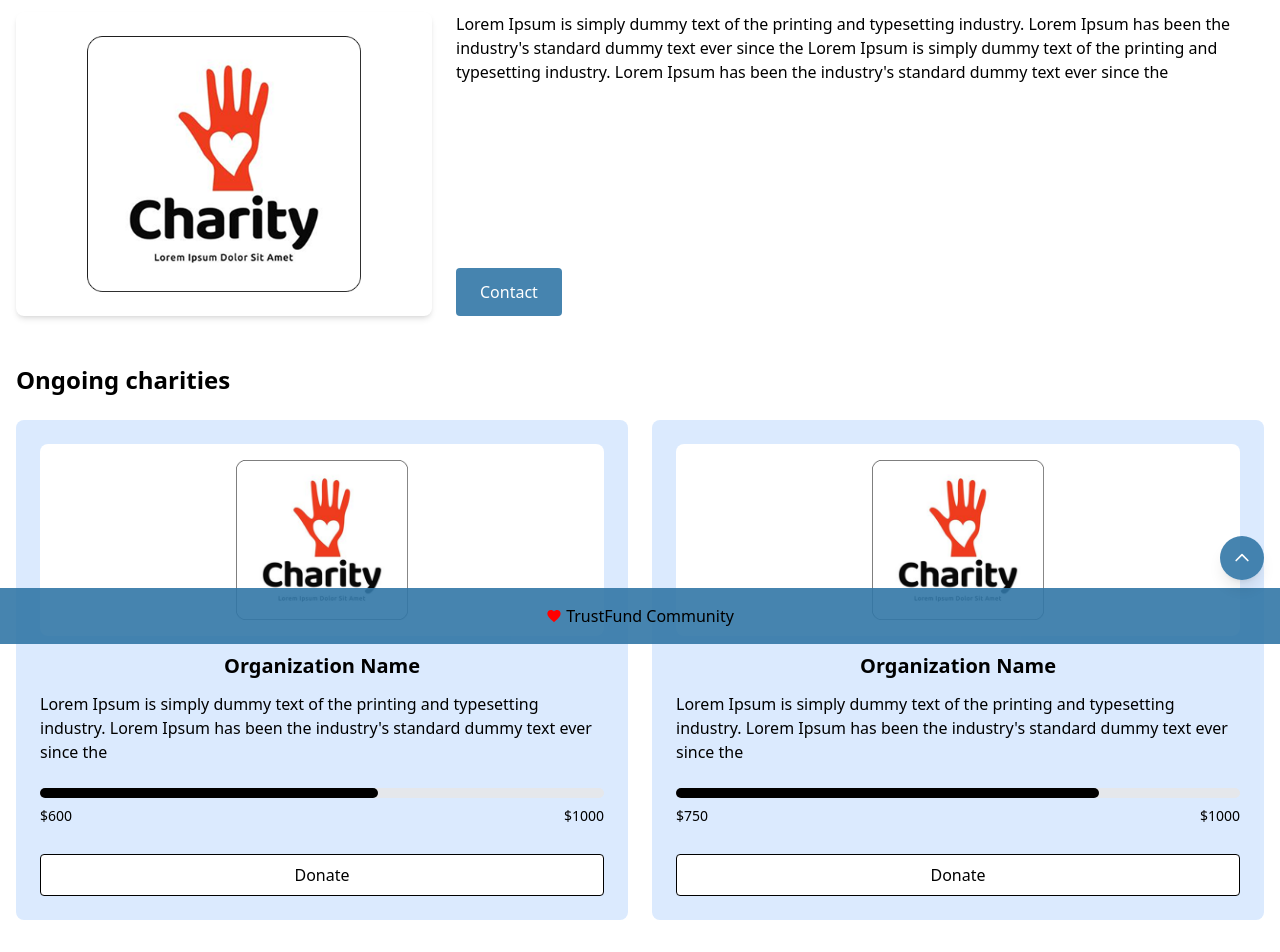
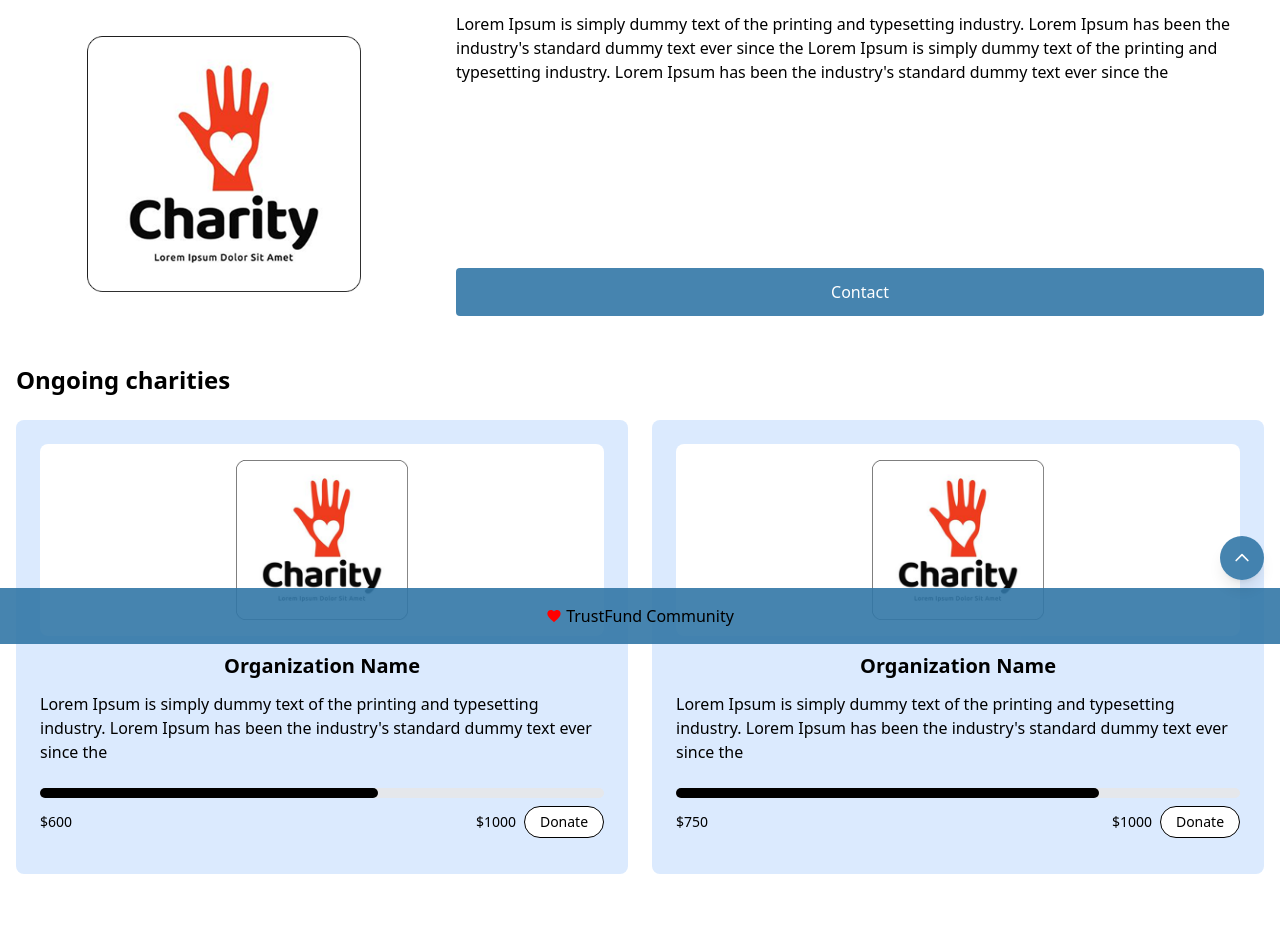
Before and after one commit to binathlaknaka/TrustFund-Frontend, a React (Vite) app: page /category/1 in a window 1280 px wide. Shown: the part 156-1108 px from the top of the page. After the commit the page ends 1062 px from the top, so only its background shows below. Built offline with nearby package versions, Linux system fonts and the light colour scheme.

Commit message:
Category Details Updated

```diff
--- a/src/pages/CharityDetail.jsx
+++ b/src/pages/CharityDetail.jsx
@@ -2,7 +2,7 @@ import React, { useEffect, useState } from 'react';
 import { useParams, Link, useNavigate } from 'react-router-dom';
 import CharityImageTemp from '../assets/charity.png';
 
-
+// Sample charity data - in a real app, you would fetch this from an API
 const charities = [
   {
     id: 1,
@@ -235,7 +235,7 @@ const CharityDetailPage = () => {
       {/* Main charity info */}
       <div className="flex flex-col md:flex-row gap-6 mb-8">
         <div className="w-full md:w-1/3 flex-shrink-0">
-          <div className="bg-white rounded-lg shadow-md p-6 flex justify-center items-center">
+          <div className="bg-white rounded-lg p-6 flex justify-center items-center">
             <img
               src={charity.imageSrc}
               alt={`${charity.name} logo`}
@@ -250,10 +250,10 @@ const CharityDetailPage = () => {
         <div className="w-full md:w-2/3">
           <div className="flex flex-col h-full">
             <div className="flex-grow">
-              <p className="text-black mb-4">{charity.description}</p>
+              <p className="text-black mb-6">{charity.description}</p>
             </div>
-            <div className="mt-4">
-              <button className="w-full md:w-auto bg-[#3276A6E5] text-white py-3 px-6 rounded hover:bg-[#3276A6E5]/80 transition-colors">
+            <div>
+              <button className="w-full bg-[#3276A6E5] text-white py-3 px-6 rounded hover:bg-[#3276A6E5]/80 transition-colors">
                 Contact
               </button>
             </div>
@@ -294,15 +294,16 @@ const CharityDetailPage = () => {
                   <span className="text-sm text-black">
                     ${org.raised}
                   </span>
-                  <span className="text-sm text-black">
-                    ${org.goal}
-                  </span>
+                  <div className="flex items-center">
+                    <span className="text-sm text-black mr-2">
+                      ${org.goal}
+                    </span>
+                    <button className="bg-white border border-black text-black w-20 h-8 rounded-full hover:bg-gray-100 transition-colors text-sm">
+                      Donate
+                    </button>
+                  </div>
                 </div>
               </div>
-
-              <button className="w-full mt-4 bg-white border border-black text-black py-2 px-4 rounded hover:bg-gray-100 transition-colors">
-                Donate
-              </button>
             </div>
           ))}
         </div>
```
